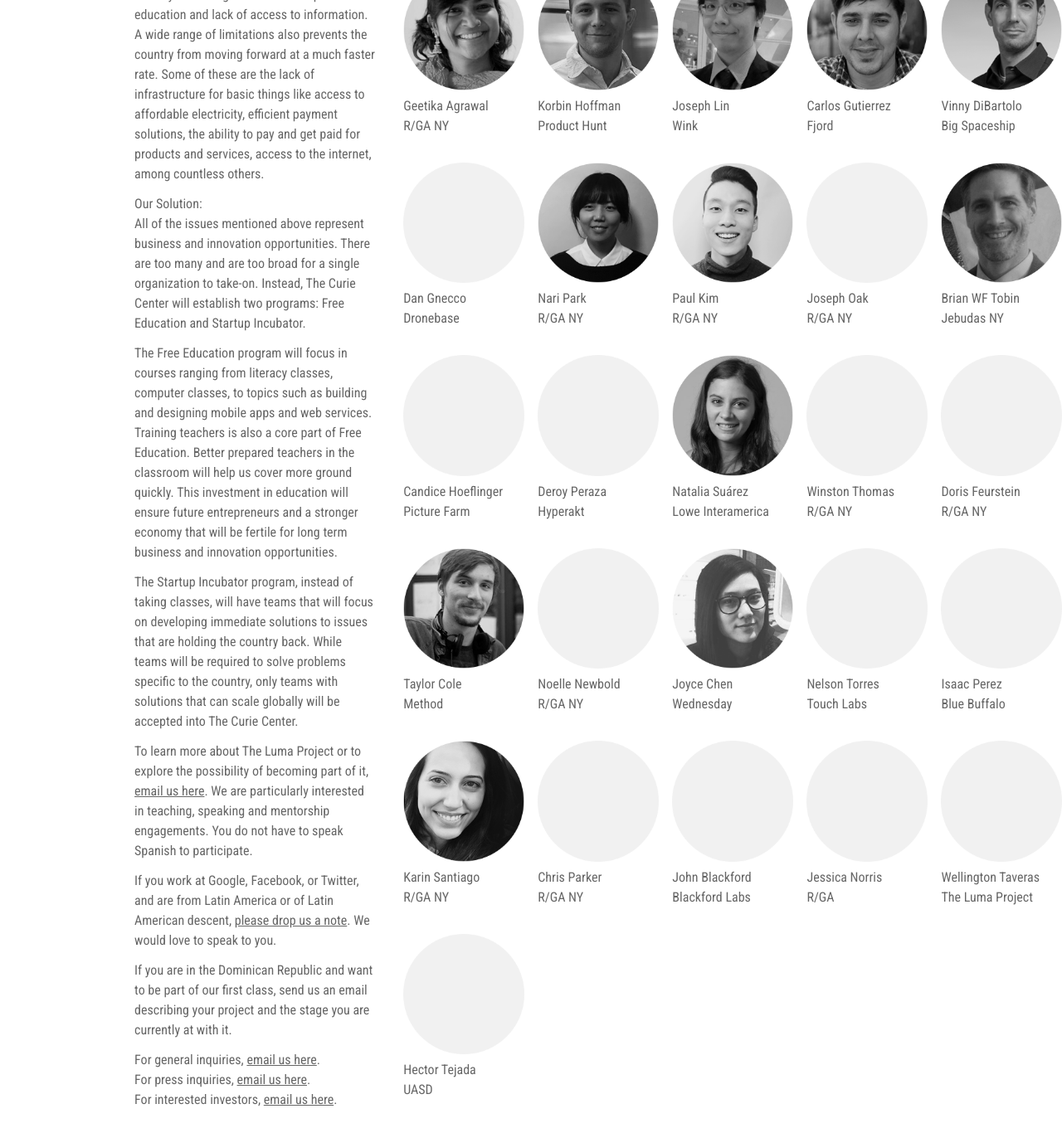
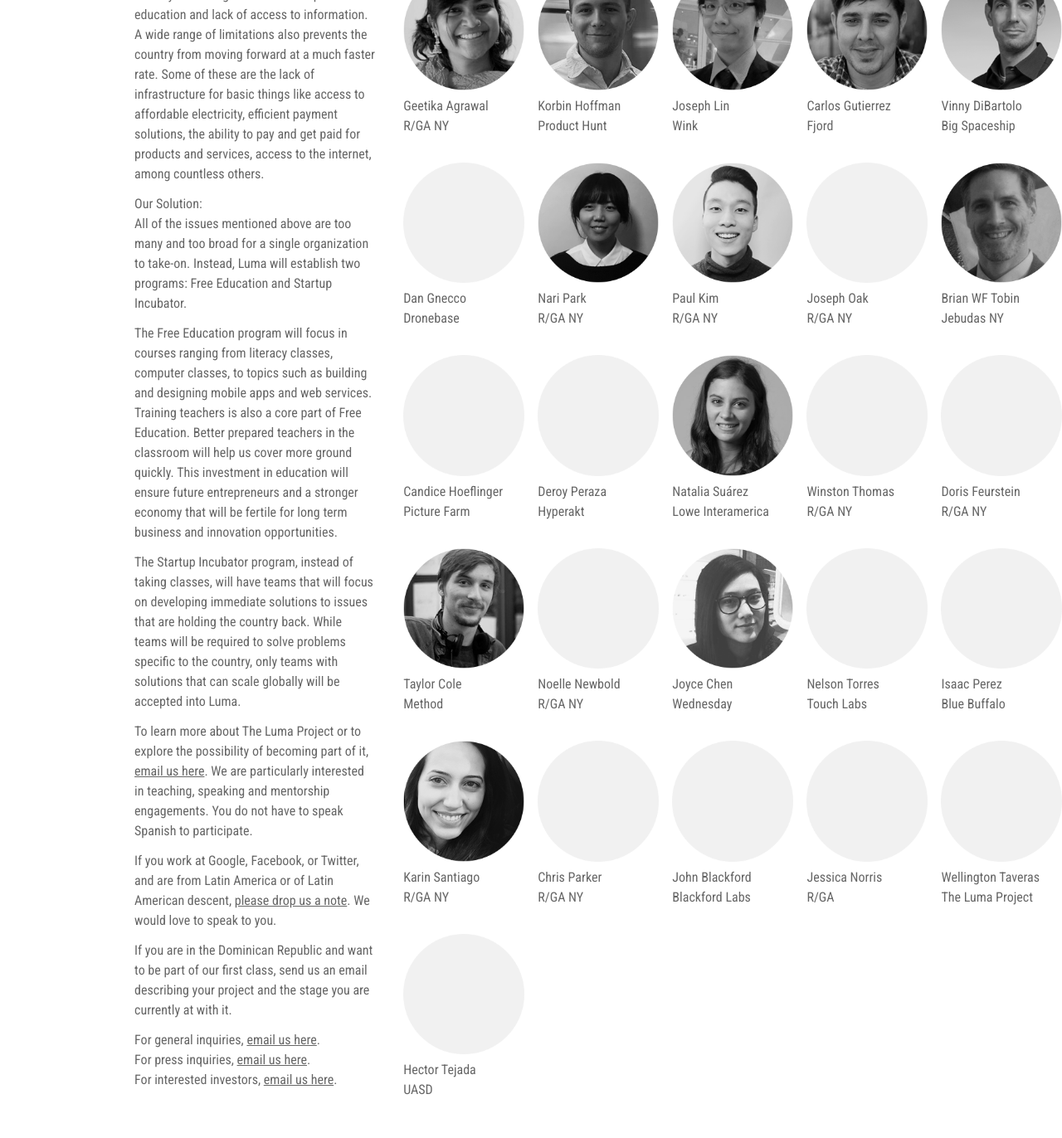
Before and after one commit to amintorres/lumaproject, a Jekyll site: the page built from index.html, in a window 1280 px wide and 1400 px high, scrolled down 1222 px. Shown: the top 1372 px of the window at 83% size. Built offline with Jekyll 4.4.1, drawn with Linux system fonts in a browser that asks for light colours.

Commit message:
Copy tweaks

```diff
--- a/index.html
+++ b/index.html
@@ -121,11 +121,12 @@ The Problem:<br>
 Year after year, the Dominican Republic, like most developing nations, lags in a wide range of key socioeconomic areas. Many of the country’s challenges are rooted in poor education and lack of access to information. A wide range of limitations also prevents the country from moving forward at a much faster rate. Some of these are the lack of infrastructure for basic things like access to affordable electricity, efficient payment solutions, the ability to pay and get paid for products and services, access to the internet, among countless others.
 
 Our Solution:<br>
-All of the issues mentioned above represent business and innovation opportunities. There are too many and are too broad for a single organization to take-on. Instead, The Curie Center will establish two programs: Free Education and Startup Incubator.
+All of the issues mentioned above are too many and too broad for a single organization to take-on.
+Instead, Luma will establish two programs: Free Education and Startup Incubator.
 
 The Free Education program will focus in courses ranging from literacy classes, computer classes, to topics such as building and designing mobile apps and web services. Training teachers is also a core part of Free Education. Better prepared teachers in the classroom will help us cover more ground quickly. This investment in education will ensure future entrepreneurs and a stronger economy that will be fertile for long term business and innovation opportunities.
 
-The Startup Incubator program, instead of taking classes, will have teams that will focus on developing immediate solutions to issues that are holding the country back. While teams will be required to solve problems specific to the country, only teams with solutions that can scale globally will be accepted into The Curie Center.
+The Startup Incubator program, instead of taking classes, will have teams that will focus on developing immediate solutions to issues that are holding the country back. While teams will be required to solve problems specific to the country, only teams with solutions that can scale globally will be accepted into Luma.
 
 To learn more about The Luma Project or to explore the possibility of becoming part of it, [email us here](mailto:info@curiecenter.com?subject=General Inquiries). We are particularly interested in teaching, speaking and mentorship engagements. You do not have to speak Spanish to participate.
 
```
